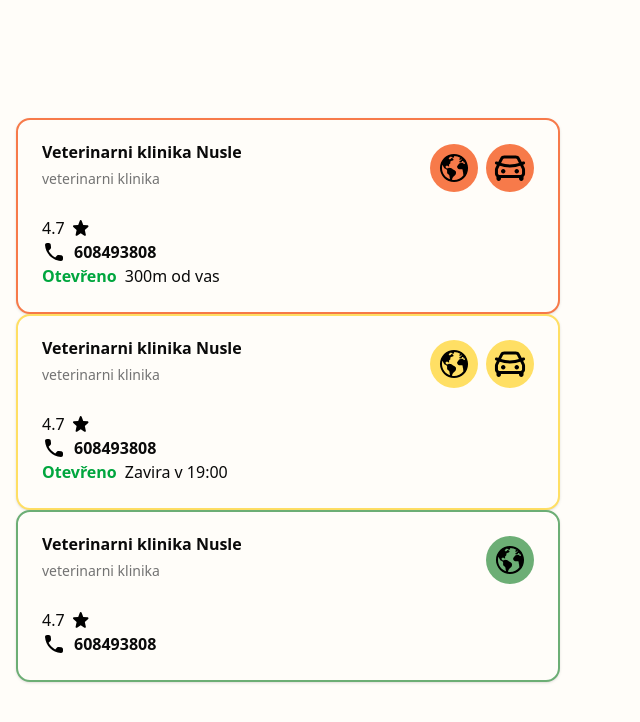
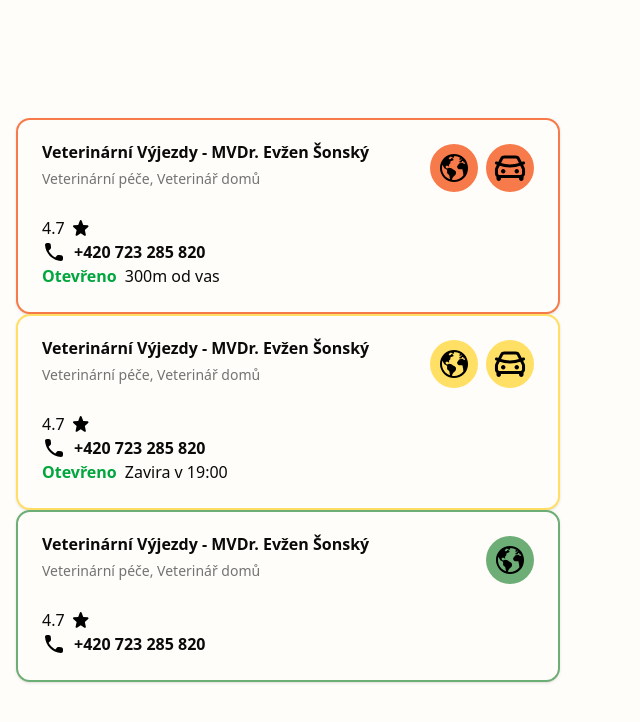
Before and after one commit to evahli/paw-help, a React (Vite) app: page /test in a window 1280 px wide. Shown: the top 722 px of the page, without its empty margins (0-640 px from the left). Built offline with nearby package versions, Linux system fonts and the light colour scheme.

Commit message:
add sorting of clinics - clinic description now displays actual categories

```diff
--- a/src/components/ClinicCard.jsx
+++ b/src/components/ClinicCard.jsx
@@ -12,43 +12,21 @@ import phoneImg from '@/assets/ic_round_phone.svg';
 import { cva } from 'class-variance-authority';
 import carImg from '@/assets/car.svg';
 import earthImg from '@/assets/famicons_earth.svg';
+import {
+  isEmergencyClinic,
+  isVetCareClinic,
+  isHomeVetClinic,
+} from '@/lib/categorySorting';
 
-const clinicName = 'Veterinarni klinika Nusle';
-const rating = 4.7;
-const clinicType = 'veterinarni klinika';
-const phoneNumber = '608493808';
-const position = [50.1, 14.423];
-const openingHours = [
-  {
-    day: 'středa',
-    hours: '9 to 20',
-  },
-  {
-    day: 'čtvrtek',
-    hours: '9 to 20',
-  },
-  {
-    day: 'pátek',
-    hours: '9 to 20',
-  },
-  {
-    day: 'sobota',
-    hours: '9 to 17',
-  },
-  {
-    day: 'neděle',
-    hours: 'Zavřeno',
-  },
-  {
-    day: 'pondělí',
-    hours: '9 to 20',
-  },
-  {
-    day: 'úterý',
-    hours: '9 to 20',
-  },
-];
-const clinicWebsite = 'https://czechitas-podklady.cz';
+const getClinicDescription = (clinicData) => {
+  return [
+    isEmergencyClinic(clinicData) && 'Pohotovost',
+    isVetCareClinic(clinicData) && 'Veterinární péče',
+    isHomeVetClinic(clinicData) && 'Veterinář domů',
+  ]
+    .filter(Boolean)
+    .join(', ');
+};
 
 const clinicCardVariants = cva('w-full border-2 bg-background', {
   variants: {
@@ -63,17 +41,24 @@ const clinicCardVariants = cva('w-full border-2 bg-background', {
   },
 });
 
-const ClinicCardContent = ({ variant }) => {
+const ClinicCardContent = ({ variant, clinicData }) => {
   return (
     <div className="flex flex-col items-start">
-      <div className="flex items-center gap-2">
-        <span>{rating}</span>
-        <img className="w-4 h-4" src={starImg}></img>
-      </div>
-      <a href={`tel:${phoneNumber}`} className="flex items-center gap-2 font-semibold">
-        <img className="w-6 h-6 " src={phoneImg}></img>
-        <span>{phoneNumber}</span>
-      </a>
+      {clinicData.totalScore && (
+        <div className="flex items-center gap-2">
+          <span>{clinicData.totalScore}</span>
+          <img className="w-4 h-4" src={starImg} />
+        </div>
+      )}
+      {clinicData.phone && (
+        <a
+          href={`tel:${clinicData.phoneUnformatted}`}
+          className="flex items-center gap-2 font-semibold"
+        >
+          <img className="w-6 h-6 " src={phoneImg}></img>
+          <span>{clinicData.phone}</span>
+        </a>
+      )}
       {variant === 'homeCare' ? (
         ''
       ) : (
@@ -89,7 +74,7 @@ const ClinicCardContent = ({ variant }) => {
 
 const allowedClinicCardVariants = ['emergency', 'vetCare', 'homeCare'];
 
-export const ClinicCard = ({ variant }) => {
+export const ClinicCard = ({ variant, clinicData }) => {
   if (!allowedClinicCardVariants.includes(variant)) {
     throw new Error(`Invalid ClinicCard variant - ${variant}!`);
   }
@@ -97,24 +82,26 @@ export const ClinicCard = ({ variant }) => {
   return (
     <Card className={clinicCardVariants({ variant })}>
       <CardHeader>
-        <CardTitle>{clinicName}</CardTitle>
-        <CardDescription>{clinicType}</CardDescription>
+        <CardTitle>{clinicData.title}</CardTitle>
+        <CardDescription>{getClinicDescription(clinicData)}</CardDescription>
 
-        <CardAction className='flex gap-2'>
-          <Button icon={earthImg} variant={variant} to={clinicWebsite} />
+        <CardAction className="flex gap-2">
+          {clinicData.website && (
+            <Button icon={earthImg} variant={variant} to={clinicData.website} />
+          )}
           {variant === 'homeCare' ? (
             ''
           ) : (
             <Button
               icon={carImg}
               variant={variant}
-              to={`https://maps.google.com/maps?daddr=${position.join()}`}
+              to={`https://maps.google.com/maps?daddr=${clinicData.location.lat},${clinicData.location.lng}`}
             />
           )}
         </CardAction>
       </CardHeader>
       <CardContent>
-        <ClinicCardContent variant={variant} />
+        <ClinicCardContent variant={variant} clinicData={clinicData} />
       </CardContent>
     </Card>
   );
--- a/src/pages/TestPage.jsx
+++ b/src/pages/TestPage.jsx
@@ -1,11 +1,14 @@
 import { ClinicCard } from '@/components/ClinicCard';
+import data from '@/data/kliniky_data_sample.json';
+
+const testClinic = data[0];
 
 export const TestPage = () => {
   return (
     <div className="flex flex-col items-center justify-center p-4 h-screen w-screen  sm:w-xl">
-      <ClinicCard variant="emergency" />
-      <ClinicCard variant="vetCare" />
-      <ClinicCard variant="homeCare" />
+      <ClinicCard variant="emergency" clinicData={testClinic} />
+      <ClinicCard variant="vetCare" clinicData={testClinic} />
+      <ClinicCard variant="homeCare" clinicData={testClinic} />
     </div>
   );
 };
```
